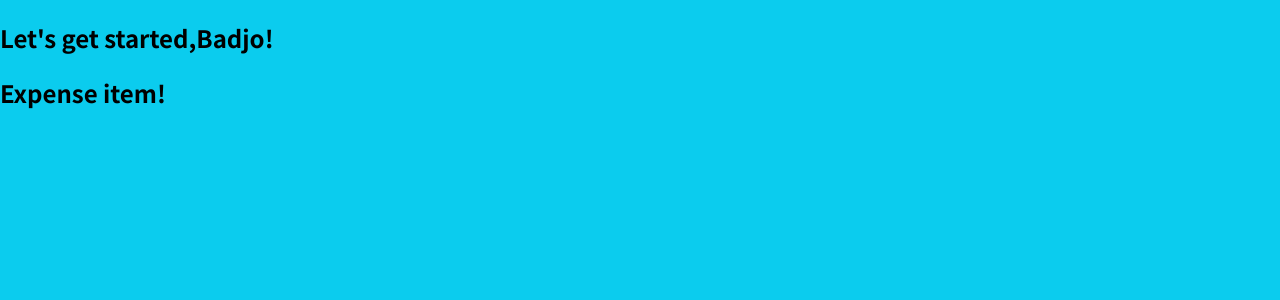
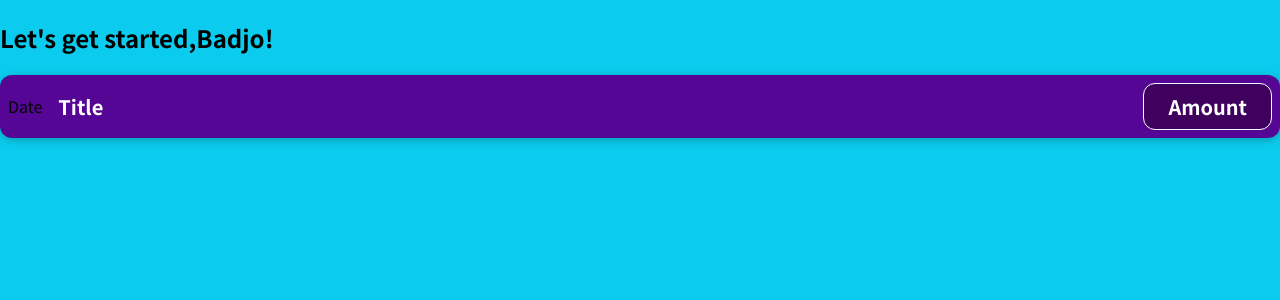
Before and after one commit to LbStoyanov/ExpensesTracker, a JavaScript app in the folder playground/: page / in a window 1280 px wide. Shown: the top 300 px of the page. Built offline with nearby package versions, Linux system fonts and the light colour scheme.

Commit message:
ExpenseItemAdded

```diff
--- /dev/null
+++ b/playground/src/components/ExpenseItem.css
@@ -0,0 +1,57 @@
+.expense-item {
+  display: flex;
+  justify-content: space-between;
+  align-items: center;
+  box-shadow: 0 2px 8px rgba(0, 0, 0, 0.25);
+  padding: 0.5rem;
+  margin: 1rem 0;
+  border-radius: 12px;
+  background-color: #580092f8;
+}
+
+.expense-item__description {
+  display: flex;
+  flex-direction: column;
+  gap: 1rem;
+  align-items: flex-end;
+  flex-flow: column-reverse;
+  justify-content: flex-start;
+  flex: 1;
+}
+
+.expense-item h2 {
+  color: #3a3a3a;
+  font-size: 1rem;
+  flex: 1;
+  margin: 0 1rem;
+  color: white;
+}
+
+.expense-item__price {
+  font-size: 1rem;
+  font-weight: bold;
+  color: white;
+  background-color: #40005d;
+  border: 1px solid white;
+  padding: 0.5rem;
+  border-radius: 12px;
+}
+
+@media (min-width: 580px) {
+  .expense-item__description {
+    flex-direction: row;
+    align-items: center;
+    justify-content: flex-start;
+    flex: 1;
+  }
+
+  .expense-item__description h2 {
+    font-size: 1.25rem;
+  }
+
+  .expense-item__price {
+    font-size: 1.25rem;
+    padding: 0.5rem 1.5rem;
+  }
+
+}
--- a/playground/src/components/ExpenseItem.js
+++ b/playground/src/components/ExpenseItem.js
@@ -1,5 +1,15 @@
-function ExpenseItem(){
-  return <h2>Expense item!</h2>
+import './ExpenseItem.css';
+
+function ExpenseItem() {
+  return (
+    <div className='expense-item'>
+      <div>Date</div>
+      <div className='expense-item__description'>
+        <h2>Title</h2>
+        <div className='expense-item__price'>Amount</div>
+      </div>
+    </div>
+  );
 }
 
 export default ExpenseItem;
```
